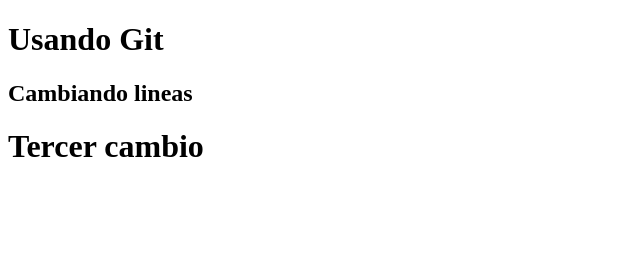
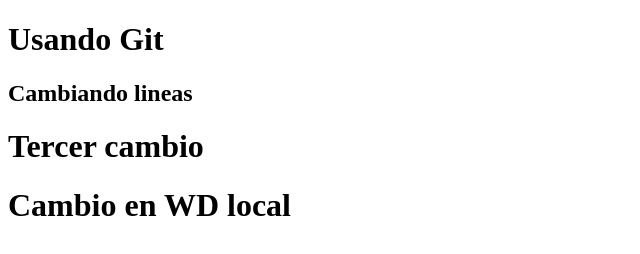
Before and after one commit to misadiaz09/usando-github, a plain HTML site: page index.html in a window 1280 px wide. Shown: the whole page, without its empty margins (0-640 px from the left). Drawn offline with Linux system fonts and the light colour scheme.

Commit message:
forzar error

```diff
--- a/index.html
+++ b/index.html
@@ -10,5 +10,6 @@
     <h1>Usando Git</h1>
     <h2>Cambiando lineas</h2>
     <h1>Tercer cambio</h1>
+    <h1>Cambio en WD local</h1>
   </body>
 </html>
```
